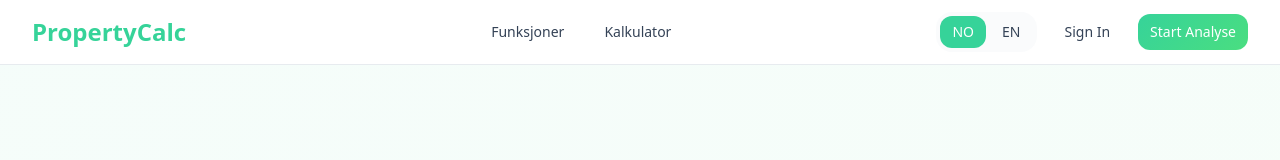
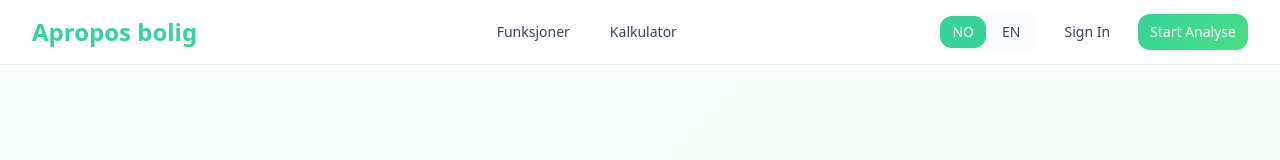
Before and after one commit to Fisker1/leily, a React (Vite) app: page / in a window 1280 px wide. Shown: the top 160 px of the page. Built offline with nearby package versions, Linux system fonts and the light colour scheme.

Commit message:
Update company name
Update the company name to "Apropos bolig".

```diff
--- a/src/components/Footer.tsx
+++ b/src/components/Footer.tsx
@@ -8,7 +8,7 @@ const Footer = () => {
       <div className="container mx-auto px-4 sm:px-6 lg:px-8">
         <div className="grid md:grid-cols-4 gap-8">
           <div className="md:col-span-2">
-            <h3 className="text-2xl font-bold text-primary mb-4">PropertyCalc</h3>
+            <h3 className="text-2xl font-bold text-primary mb-4">{t.companyName}</h3>
             <p className="text-muted-foreground mb-4 max-w-sm">
               {t.companyDescription}
             </p>
--- a/src/components/Navigation.tsx
+++ b/src/components/Navigation.tsx
@@ -14,7 +14,7 @@ const Navigation = () => {
         <div className="flex justify-between items-center h-16">
           <div className="flex items-center">
             <div className="flex-shrink-0">
-              <h1 className="text-2xl font-bold text-primary">PropertyCalc</h1>
+              <h1 className="text-2xl font-bold text-primary">{t.companyName}</h1>
             </div>
           </div>
 
--- a/src/contexts/LanguageContext.tsx
+++ b/src/contexts/LanguageContext.tsx
@@ -3,6 +3,9 @@ import React, { createContext, useContext, useState } from 'react';
 export type Language = 'no' | 'en';
 
 interface Translations {
+  // Company
+  companyName: string;
+
   // Navigation
   features: string;
   calculator: string;
@@ -82,6 +85,9 @@ interface Translations {
 
 const translations: Record<Language, Translations> = {
   no: {
+    // Company
+    companyName: 'Apropos bolig',
+
     // Navigation
     features: 'Funksjoner',
     calculator: 'Kalkulator',
@@ -134,7 +140,7 @@ const translations: Record<Language, Translations> = {
     // CTA section
     ctaTitle: 'Klar til å Analysere Din',
     ctaTitleHighlight: 'Neste Investering?',
-    ctaDescription: 'Bli med tusenvis av investorer som bruker PropertyCalc for å ta smartere eiendomsinvesteringsbeslutninger med profesjonell analyse og bankklare rapporter.',
+    ctaDescription: 'Bli med tusenvis av investorer som bruker Apropos bolig for å ta smartere eiendomsinvesteringsbeslutninger med profesjonell analyse og bankklare rapporter.',
     startFreeAnalysis: 'Start Gratis Analyse',
     downloadSampleReport: 'Last Ned Eksempelrapport',
     noCreditCard: 'Ikke behov for kredittkort',
@@ -143,7 +149,7 @@ const translations: Record<Language, Translations> = {
 
     // Footer
     companyDescription: 'Profesjonelle eiendomsinvesteringsanalyseverktøy for smartere investeringsbeslutninger.',
-    copyright: '© 2024 PropertyCalc. Alle rettigheter reservert.',
+    copyright: '© 2024 Apropos bolig. Alle rettigheter reservert.',
     product: 'Produkt',
     calculatorNav: 'Kalkulator',
     reports: 'Rapporter',
@@ -159,6 +165,9 @@ const translations: Record<Language, Translations> = {
     currency: 'NOK'
   },
   en: {
+    // Company
+    companyName: 'Apropos bolig',
+
     // Navigation
     features: 'Features',
     calculator: 'Calculator',
@@ -211,7 +220,7 @@ const translations: Record<Language, Translations> = {
     // CTA section
     ctaTitle: 'Ready to Analyze Your',
     ctaTitleHighlight: 'Next Investment?',
-    ctaDescription: 'Join thousands of investors using PropertyCalc to make smarter property investment decisions with professional analysis and bank-ready reports.',
+    ctaDescription: 'Join thousands of investors using Apropos bolig to make smarter property investment decisions with professional analysis and bank-ready reports.',
     startFreeAnalysis: 'Start Free Analysis',
     downloadSampleReport: 'Download Sample Report',
     noCreditCard: 'No credit card required',
@@ -220,7 +229,7 @@ const translations: Record<Language, Translations> = {
 
     // Footer
     companyDescription: 'Professional property investment analysis tools for smarter investment decisions.',
-    copyright: '© 2024 PropertyCalc. All rights reserved.',
+    copyright: '© 2024 Apropos bolig. All rights reserved.',
     product: 'Product',
     calculatorNav: 'Calculator',
     reports: 'Reports',
```
